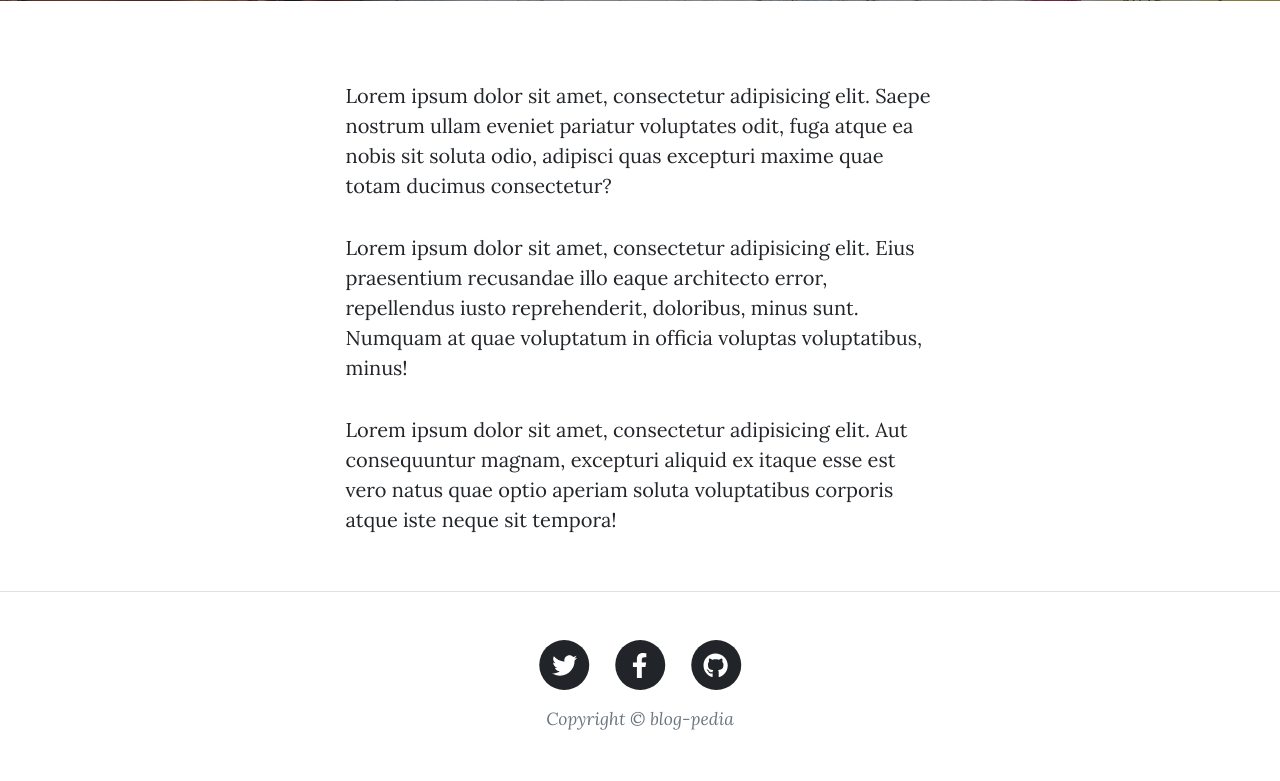
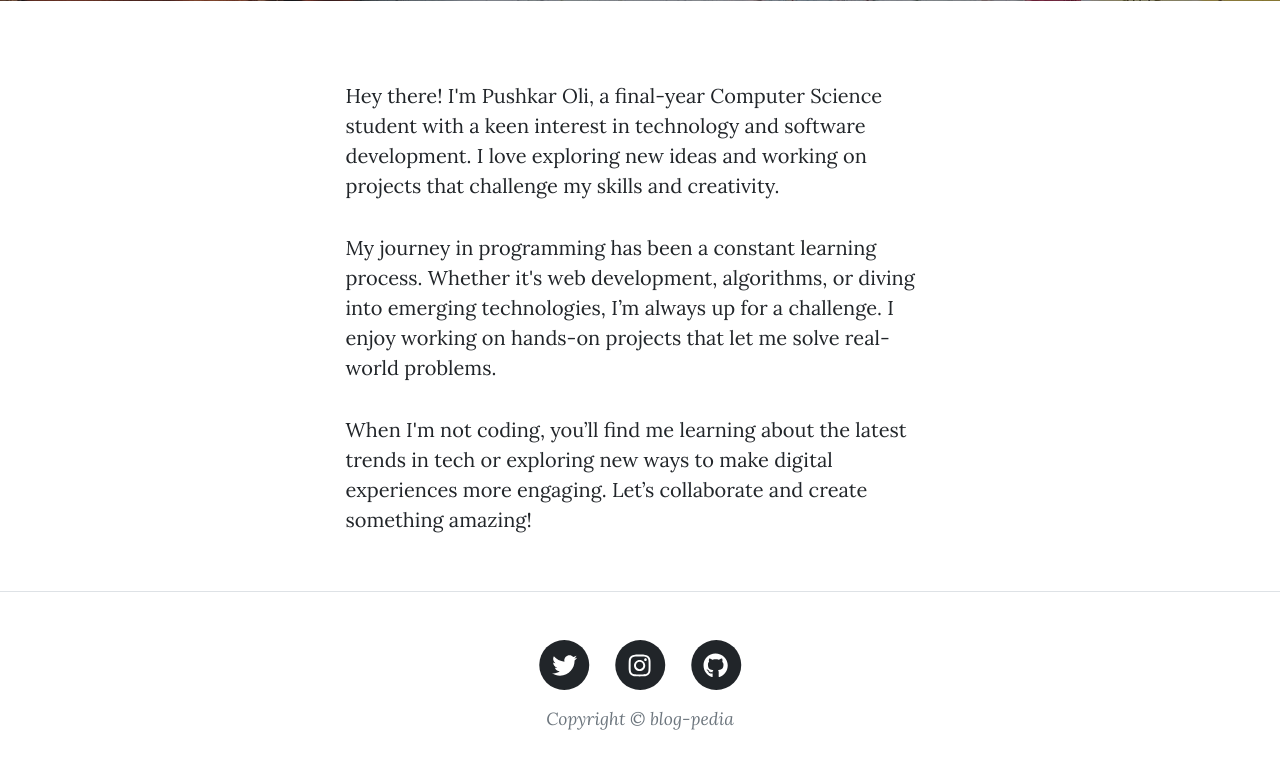
Before and after one commit to pushkqr/blog-pedia, a Flask app: page /about in a window 1280 px wide. Shown: the part 531-1312 px from the top of the page. Run offline with Flask 3, Linux system fonts and the light colour scheme; some libraries are stand-ins or nearby versions.

Commit message:
feat: allow CRUD on posts

```diff
--- a/main.py
+++ b/main.py
@@ -186,7 +186,7 @@ def show_post(post_id):
 
 
 @app.route("/new-post", methods=["GET", "POST"])
-@admin_only
+@login_required
 def add_new_post():
     form = CreatePostForm()
     if form.validate_on_submit():
@@ -200,36 +200,44 @@ def add_new_post():
         )
         db.session.add(new_post)
         db.session.commit()
+        flash("New post created successfully!")
         return redirect(url_for("get_all_posts"))
     return render_template("make-post.html", form=form)
 
 
 @app.route("/edit-post/<int:post_id>", methods=["GET", "POST"])
-@admin_only
+@login_required
 def edit_post(post_id):
     post = db.get_or_404(BlogPost, post_id)
+
+    if current_user.id != post.author_id and current_user.id != 1:
+        flash("You do not have permission to edit this post.")
+        return redirect(url_for('get_all_posts'))
+
     edit_form = CreatePostForm(
         title=post.title,
         subtitle=post.subtitle,
         img_url=post.img_url,
-        author=post.author,
         body=post.body
     )
     if edit_form.validate_on_submit():
         post.title = edit_form.title.data
         post.subtitle = edit_form.subtitle.data
         post.img_url = edit_form.img_url.data
-        post.author = current_user
         post.body = edit_form.body.data
         db.session.commit()
+        flash("Post updated successfully.")
         return redirect(url_for("show_post", post_id=post.id))
+
     return render_template("make-post.html", form=edit_form, is_edit=True)
 
 
 @app.route("/delete/<int:post_id>")
-@admin_only
+@login_required
 def delete_post(post_id):
     post_to_delete = db.get_or_404(BlogPost, post_id)
+    if current_user.id != post_to_delete.author_id and not current_user.id == 1:
+        abort(403)
     db.session.delete(post_to_delete)
     db.session.commit()
     return redirect(url_for('get_all_posts'))
--- a/templates/about.html
+++ b/templates/about.html
@@ -1,6 +1,5 @@
 {% include "header.html" %}
 
-<!-- Page Header-->
 <header
   class="masthead"
   style="background-image: url('../static/assets/img/about-bg.jpg')"
@@ -16,32 +15,23 @@
     </div>
   </div>
 </header>
-<!-- Main Content-->
 <main class="mb-4">
   <div class="container px-4 px-lg-5">
     <div class="row gx-4 gx-lg-5 justify-content-center">
       <div class="col-md-10 col-lg-8 col-xl-7">
         <p>
-          Lorem ipsum dolor sit amet, consectetur adipisicing elit. Saepe
-          nostrum ullam eveniet pariatur voluptates odit, fuga atque ea nobis
-          sit soluta odio, adipisci quas excepturi maxime quae totam ducimus
-          consectetur?
+          Hey there! I'm Pushkar Oli, a final-year Computer Science student with a keen interest in technology and software development. I love exploring new ideas and working on projects that challenge my skills and creativity.
         </p>
         <p>
-          Lorem ipsum dolor sit amet, consectetur adipisicing elit. Eius
-          praesentium recusandae illo eaque architecto error, repellendus iusto
-          reprehenderit, doloribus, minus sunt. Numquam at quae voluptatum in
-          officia voluptas voluptatibus, minus!
+          My journey in programming has been a constant learning process. Whether it's web development, algorithms, or diving into emerging technologies, I’m always up for a challenge. I enjoy working on hands-on projects that let me solve real-world problems.
         </p>
         <p>
-          Lorem ipsum dolor sit amet, consectetur adipisicing elit. Aut
-          consequuntur magnam, excepturi aliquid ex itaque esse est vero natus
-          quae optio aperiam soluta voluptatibus corporis atque iste neque sit
-          tempora!
+          When I'm not coding, you’ll find me learning about the latest trends in tech or exploring new ways to make digital experiences more engaging. Let’s collaborate and create something amazing!
         </p>
       </div>
     </div>
   </div>
 </main>
 
+
 {% include "footer.html" %}
--- a/templates/contact.html
+++ b/templates/contact.html
@@ -1,6 +1,5 @@
 {% include "header.html" %}
 
-<!-- Page Header-->
 <header
   class="masthead"
   style="background-image: url('../static/assets/img/contact-bg.jpg')"
--- a/templates/footer.html
+++ b/templates/footer.html
@@ -5,7 +5,7 @@
                   <div class="col-md-10 col-lg-8 col-xl-7">
                       <ul class="list-inline text-center">
                           <li class="list-inline-item">
-                              <a href="#!">
+                              <a href="https://twitter.com/pushkqr_">
                                   <span class="fa-stack fa-lg">
                                       <i class="fas fa-circle fa-stack-2x"></i>
                                       <i class="fab fa-twitter fa-stack-1x fa-inverse"></i>
@@ -13,15 +13,15 @@
                               </a>
                           </li>
                           <li class="list-inline-item">
-                              <a href="#!">
+                              <a href="https://instagram.com/pushkar.oli">
                                   <span class="fa-stack fa-lg">
                                       <i class="fas fa-circle fa-stack-2x"></i>
-                                      <i class="fab fa-facebook-f fa-stack-1x fa-inverse"></i>
+                                      <i class="fab fa-instagram fa-stack-1x fa-inverse"></i>
                                   </span>
                               </a>
                           </li>
                           <li class="list-inline-item">
-                              <a href="#!">
+                              <a href="https://github.com/pushkqr">
                                   <span class="fa-stack fa-lg">
                                       <i class="fas fa-circle fa-stack-2x"></i>
                                       <i class="fab fa-github fa-stack-1x fa-inverse"></i>
--- a/templates/header.html
+++ b/templates/header.html
@@ -40,7 +40,6 @@
     {% endblock %}
   </head>
   <body>
-    <!-- Navigation-->
     <nav class="navbar navbar-expand-lg navbar-light" id="mainNav">
       <div class="container px-4 px-lg-5">
         <a class="navbar-brand" href="/">Blog-pedia</a>
--- a/templates/login.html
+++ b/templates/login.html
@@ -2,8 +2,6 @@
 include "header.html" %}
 
 
-
-<!-- Page Header -->
 <header
   class="masthead"
   style="background-image: url('../static/assets/img/login-bg.jpg')"
--- a/templates/register.html
+++ b/templates/register.html
@@ -1,7 +1,6 @@
 {% from "bootstrap5/form.html" import render_form %} {% block content %} {%
 include "header.html" %}
 
-<!-- Page Header -->
 <header
   class="masthead"
   style="background-image: url('../static/assets/img/register-bg.jpg')"
```
Also changed, not shown: templates/index.html (+2 -7 lines), templates/make-post.html (+47 -24 lines).
